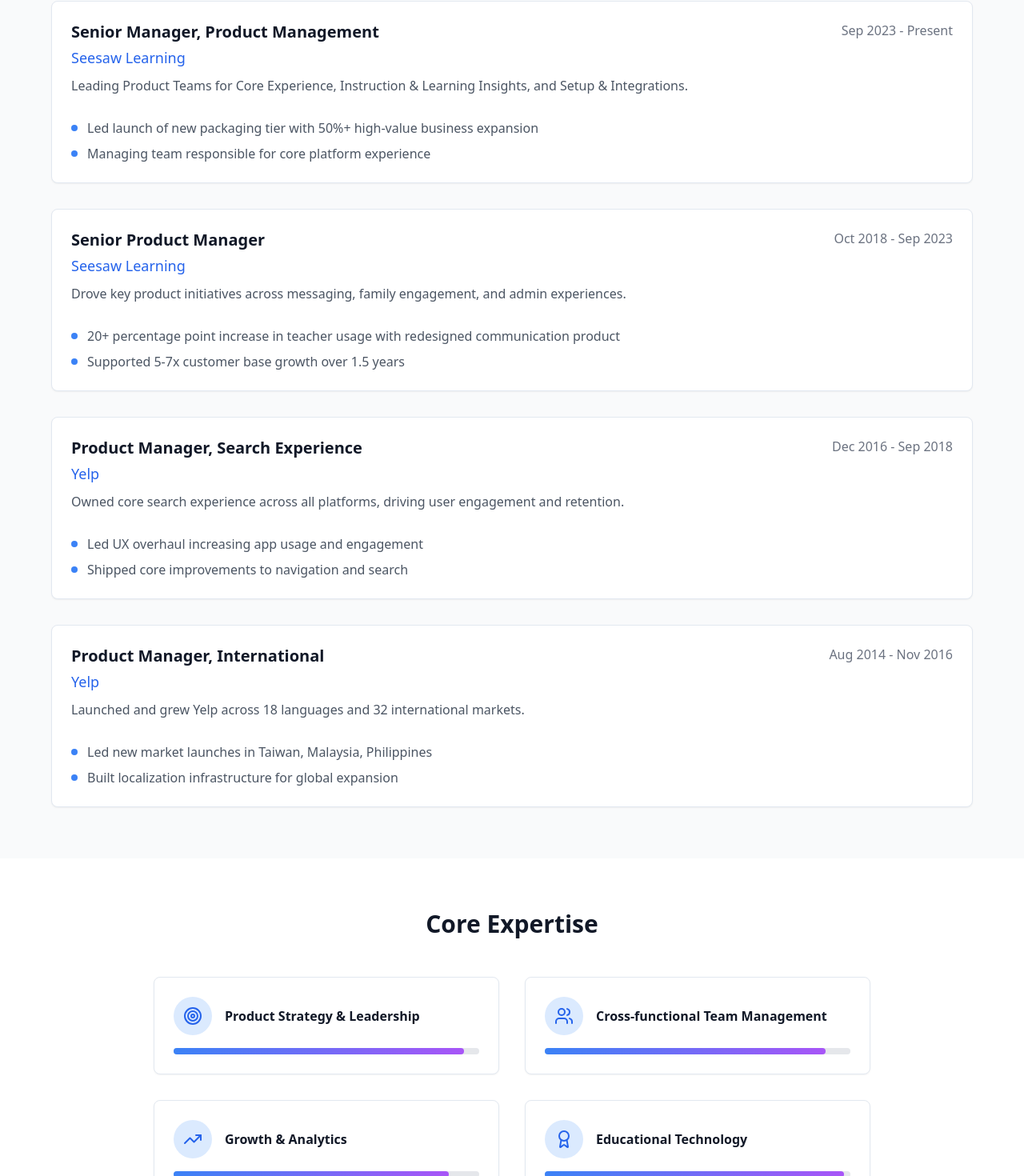
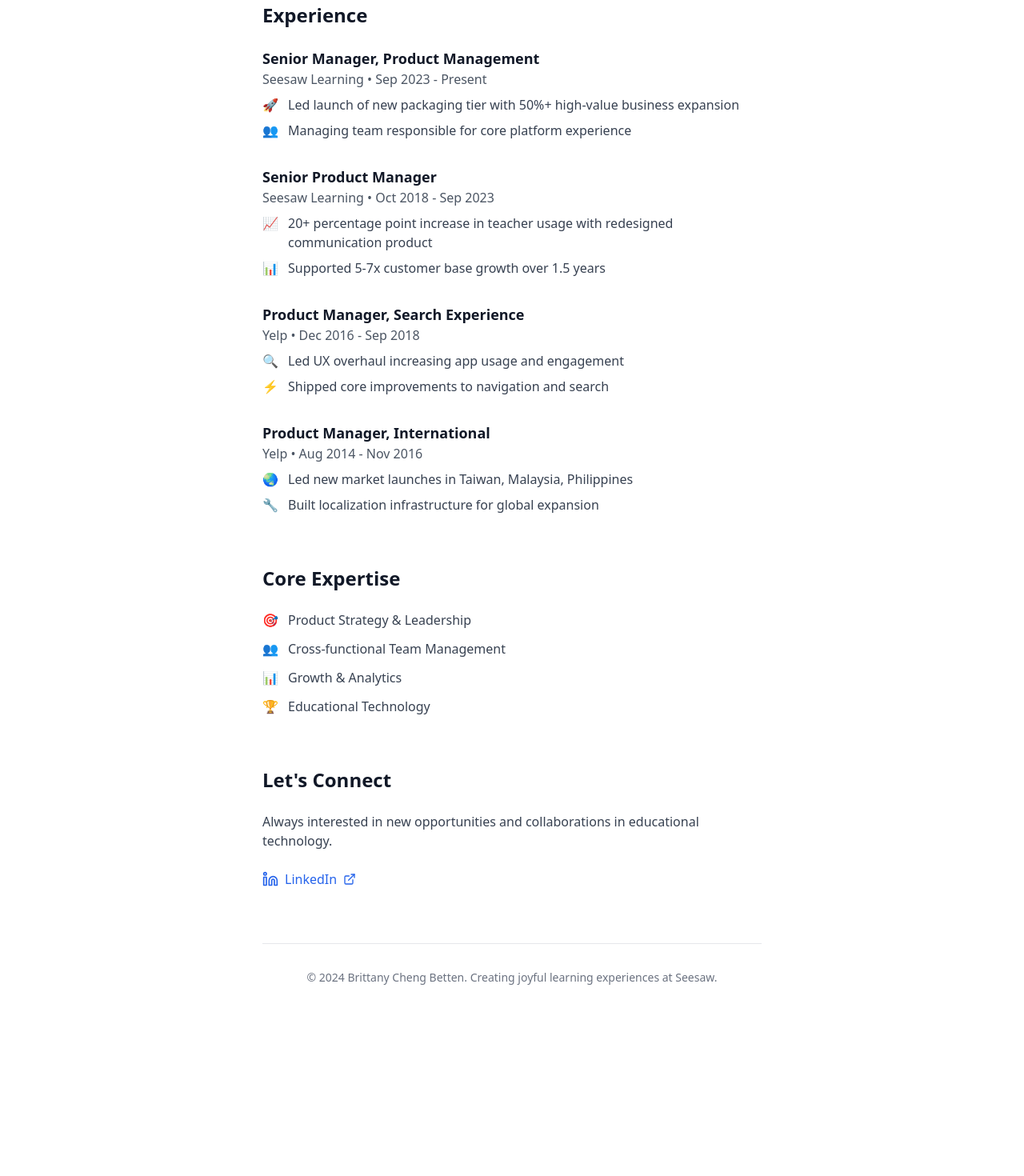
Before and after one commit to bcheng42/bcheng42.github.io, a React (Vite) app: page / in a window 1280 px wide. Shown: the part 543-2013 px from the top of the page at 80% size. After the commit the page ends 1839 px from the top, so only its background shows below. Built offline with nearby package versions, Linux system fonts and the light colour scheme.

Commit message:
Refactor layout for modern, minimalist design
Updated `Index.tsx` to use bulleted lists with emojis and a minimalist design, inspired by the user's current website.

```diff
--- a/src/pages/Index.tsx
+++ b/src/pages/Index.tsx
@@ -1,170 +1,150 @@
 
 import React from 'react';
-import { MapPin, Mail, Linkedin, ExternalLink, Download, Users, TrendingUp, Target, Award } from 'lucide-react';
-import { Button } from '@/components/ui/button';
-import { Card, CardContent } from '@/components/ui/card';
+import { Linkedin, ExternalLink } from 'lucide-react';
 
 const Index = () => {
-  const experiences = [
-    {
-      company: "Seesaw Learning",
-      role: "Senior Manager, Product Management",
-      period: "Sep 2023 - Present",
-      description: "Leading Product Teams for Core Experience, Instruction & Learning Insights, and Setup & Integrations.",
-      highlights: [
-        "Led launch of new packaging tier with 50%+ high-value business expansion",
-        "Managing team responsible for core platform experience"
-      ]
-    },
-    {
-      company: "Seesaw Learning",
-      role: "Senior Product Manager",
-      period: "Oct 2018 - Sep 2023",
-      description: "Drove key product initiatives across messaging, family engagement, and admin experiences.",
-      highlights: [
-        "20+ percentage point increase in teacher usage with redesigned communication product",
-        "Supported 5-7x customer base growth over 1.5 years"
-      ]
-    },
-    {
-      company: "Yelp",
-      role: "Product Manager, Search Experience",
-      period: "Dec 2016 - Sep 2018",
-      description: "Owned core search experience across all platforms, driving user engagement and retention.",
-      highlights: [
-        "Led UX overhaul increasing app usage and engagement",
-        "Shipped core improvements to navigation and search"
-      ]
-    },
-    {
-      company: "Yelp",
-      role: "Product Manager, International",
-      period: "Aug 2014 - Nov 2016",
-      description: "Launched and grew Yelp across 18 languages and 32 international markets.",
-      highlights: [
-        "Led new market launches in Taiwan, Malaysia, Philippines",
-        "Built localization infrastructure for global expansion"
-      ]
-    }
-  ];
+  return (
+    <div className="min-h-screen bg-white">
+      <div className="max-w-2xl mx-auto px-6 py-16">
 
-  const skills = [
-    { name: "Product Strategy & Leadership", level: 95, icon: Target },
-    { name: "Cross-functional Team Management", level: 92, icon: Users },
-    { name: "Growth & Analytics", level: 90, icon: TrendingUp },
-    { name: "Educational Technology", level: 98, icon: Award }
-  ];
-
-  const scrollToSection = (sectionId: string) => {
-    const element = document.getElementById(sectionId);
-    element?.scrollIntoView({ behavior: 'smooth' });
-  };
-
-  return (
-    <div className="min-h-screen bg-gradient-to-br from-slate-50 to-blue-50">
-      {/* About Section */}
-      <section id="about" className="py-16 px-6 bg-white">
-        <div className="max-w-4xl mx-auto text-center">
-          <h2 className="text-3xl font-bold mb-8 text-gray-900">About Me</h2>
-          <div className="space-y-6">
-            <p className="text-lg text-gray-600 leading-relaxed max-w-3xl mx-auto">
+        {/* Header */}
+        <header className="mb-16">
+          <h1 className="text-4xl font-bold text-gray-900 mb-4">Brittany Cheng Betten</h1>
+          <p className="text-xl text-gray-600 leading-relaxed">
             Product Leader at Seesaw Learning, a learning experience platform for elementary education.
             Passionate about building great teams and creating products that deliver meaningful impact for
             students, educators, and families.
           </p>
-            <p className="text-lg text-gray-600 leading-relaxed max-w-3xl mx-auto">
+        </header>
+
+        {/* About Section */}
+        <section className="mb-16">
+          <h2 className="text-2xl font-semibold text-gray-900 mb-6">About Me</h2>
+          <div className="space-y-4 text-gray-700">
+            <p>
               Currently leading teams responsible for Core Experience, Instruction & Learning Insights, and
-              Setup & Integrations. Excited about how people and organizations can work together more effectively.
+              Setup & Integrations at Seesaw Learning.
+            </p>
+            <p>
+              Excited about how people and organizations can work together more effectively.
               Fueled by copious amounts of oolong and green tea. 🍵
             </p>
-          </div>
           </div>
         </section>
 
         {/* Experience Section */}
-      <section id="experience" className="py-16 px-6 bg-gray-50">
-        <div className="max-w-6xl mx-auto">
-          <h2 className="text-3xl font-bold text-center mb-12 text-gray-900">Experience</h2>
+        <section className="mb-16">
+          <h2 className="text-2xl font-semibold text-gray-900 mb-6">Experience</h2>
+
           <div className="space-y-8">
-            {experiences.map((exp, index) => (
-              <Card key={index} className="hover:shadow-lg transition-shadow duration-300">
-                <CardContent className="p-6">
-                  <div className="flex flex-col lg:flex-row lg:items-start lg:justify-between mb-4">
-                    <div className="mb-4 lg:mb-0">
-                      <h3 className="text-xl font-semibold text-gray-900 mb-1">{exp.role}</h3>
-                      <h4 className="text-lg text-blue-600 font-medium mb-2">{exp.company}</h4>
-                      <p className="text-gray-600 leading-relaxed mb-3">{exp.description}</p>
+            <div>
+              <h3 className="text-lg font-semibold text-gray-900">Senior Manager, Product Management</h3>
+              <p className="text-gray-600 mb-2">Seesaw Learning • Sep 2023 - Present</p>
+              <ul className="space-y-2 text-gray-700">
+                <li className="flex items-start">
+                  <span className="mr-3">🚀</span>
+                  <span>Led launch of new packaging tier with 50%+ high-value business expansion</span>
+                </li>
+                <li className="flex items-start">
+                  <span className="mr-3">👥</span>
+                  <span>Managing team responsible for core platform experience</span>
+                </li>
+              </ul>
             </div>
-                    <span className="text-gray-500 font-medium lg:ml-6 flex-shrink-0">{exp.period}</span>
+
+            <div>
+              <h3 className="text-lg font-semibold text-gray-900">Senior Product Manager</h3>
+              <p className="text-gray-600 mb-2">Seesaw Learning • Oct 2018 - Sep 2023</p>
+              <ul className="space-y-2 text-gray-700">
+                <li className="flex items-start">
+                  <span className="mr-3">📈</span>
+                  <span>20+ percentage point increase in teacher usage with redesigned communication product</span>
+                </li>
+                <li className="flex items-start">
+                  <span className="mr-3">📊</span>
+                  <span>Supported 5-7x customer base growth over 1.5 years</span>
+                </li>
+              </ul>
             </div>
-                  <div className="space-y-2">
-                    {exp.highlights.map((highlight, hIndex) => (
-                      <div key={hIndex} className="flex items-start">
-                        <div className="w-2 h-2 bg-blue-500 rounded-full mt-2 mr-3 flex-shrink-0"></div>
-                        <p className="text-gray-600">{highlight}</p>
+
+            <div>
+              <h3 className="text-lg font-semibold text-gray-900">Product Manager, Search Experience</h3>
+              <p className="text-gray-600 mb-2">Yelp • Dec 2016 - Sep 2018</p>
+              <ul className="space-y-2 text-gray-700">
+                <li className="flex items-start">
+                  <span className="mr-3">🔍</span>
+                  <span>Led UX overhaul increasing app usage and engagement</span>
+                </li>
+                <li className="flex items-start">
+                  <span className="mr-3">⚡</span>
+                  <span>Shipped core improvements to navigation and search</span>
+                </li>
+              </ul>
             </div>
-                    ))}
-                  </div>
-                </CardContent>
-              </Card>
-            ))}
+
+            <div>
+              <h3 className="text-lg font-semibold text-gray-900">Product Manager, International</h3>
+              <p className="text-gray-600 mb-2">Yelp • Aug 2014 - Nov 2016</p>
+              <ul className="space-y-2 text-gray-700">
+                <li className="flex items-start">
+                  <span className="mr-3">🌏</span>
+                  <span>Led new market launches in Taiwan, Malaysia, Philippines</span>
+                </li>
+                <li className="flex items-start">
+                  <span className="mr-3">🔧</span>
+                  <span>Built localization infrastructure for global expansion</span>
+                </li>
+              </ul>
             </div>
           </div>
         </section>
 
         {/* Skills Section */}
-      <section id="skills" className="py-16 px-6 bg-white">
-        <div className="max-w-4xl mx-auto">
-          <h2 className="text-3xl font-bold text-center mb-12 text-gray-900">Core Expertise</h2>
-          <div className="grid md:grid-cols-2 gap-8">
-            {skills.map((skill, index) => (
-              <Card key={index} className="p-6 hover:shadow-lg transition-shadow duration-300">
-                <div className="flex items-center space-x-4 mb-4">
-                  <div className="p-3 bg-blue-100 rounded-full">
-                    <skill.icon className="h-6 w-6 text-blue-600" />
-                  </div>
-                  <div className="flex-1">
-                    <h3 className="font-semibold text-gray-900">{skill.name}</h3>
-                  </div>
-                </div>
-                <div className="w-full bg-gray-200 rounded-full h-2">
-                  <div
-                    className="bg-gradient-to-r from-blue-500 to-purple-500 h-2 rounded-full transition-all duration-1000 ease-out"
-                    style={{ width: `${skill.level}%` }}
-                  ></div>
-                </div>
-              </Card>
-            ))}
-          </div>
-        </div>
+        <section className="mb-16">
+          <h2 className="text-2xl font-semibold text-gray-900 mb-6">Core Expertise</h2>
+          <ul className="space-y-3 text-gray-700">
+            <li className="flex items-start">
+              <span className="mr-3">🎯</span>
+              <span>Product Strategy & Leadership</span>
+            </li>
+            <li className="flex items-start">
+              <span className="mr-3">👥</span>
+              <span>Cross-functional Team Management</span>
+            </li>
+            <li className="flex items-start">
+              <span className="mr-3">📊</span>
+              <span>Growth & Analytics</span>
+            </li>
+            <li className="flex items-start">
+              <span className="mr-3">🏆</span>
+              <span>Educational Technology</span>
+            </li>
+          </ul>
         </section>
 
         {/* Contact Section */}
-      <section id="contact" className="py-16 px-6 bg-gradient-to-br from-blue-600 to-purple-600 text-white">
-        <div className="max-w-4xl mx-auto text-center">
-          <h2 className="text-3xl font-bold mb-8">Let's Connect</h2>
-          <p className="text-xl mb-8 opacity-90">
+        <section className="mb-16">
+          <h2 className="text-2xl font-semibold text-gray-900 mb-6">Let's Connect</h2>
+          <p className="text-gray-700 mb-6">
             Always interested in new opportunities and collaborations in educational technology.
           </p>
-          <div className="flex justify-center">
           <a
             href="https://www.linkedin.com/in/bcheng42/"
             target="_blank"
             rel="noopener noreferrer"
-              className="flex items-center space-x-2 bg-white text-blue-600 px-6 py-3 rounded-lg font-medium hover:bg-gray-100 transition-colors"
+            className="inline-flex items-center space-x-2 text-blue-600 hover:text-blue-800 transition-colors"
           >
             <Linkedin className="h-5 w-5" />
             <span>LinkedIn</span>
             <ExternalLink className="h-4 w-4" />
           </a>
-          </div>
-        </div>
         </section>
 
         {/* Footer */}
-      <footer className="py-8 px-6 bg-gray-900 text-white text-center">
-        <p className="opacity-80">© 2024 Brittany Cheng Betten. Creating joyful learning experiences at Seesaw.</p>
+        <footer className="text-center text-gray-500 text-sm border-t border-gray-200 pt-8">
+          <p>© 2024 Brittany Cheng Betten. Creating joyful learning experiences at Seesaw.</p>
         </footer>
+      </div>
     </div>
   );
 };
```
Lines whose indentation alone changed are shown as unchanged.
